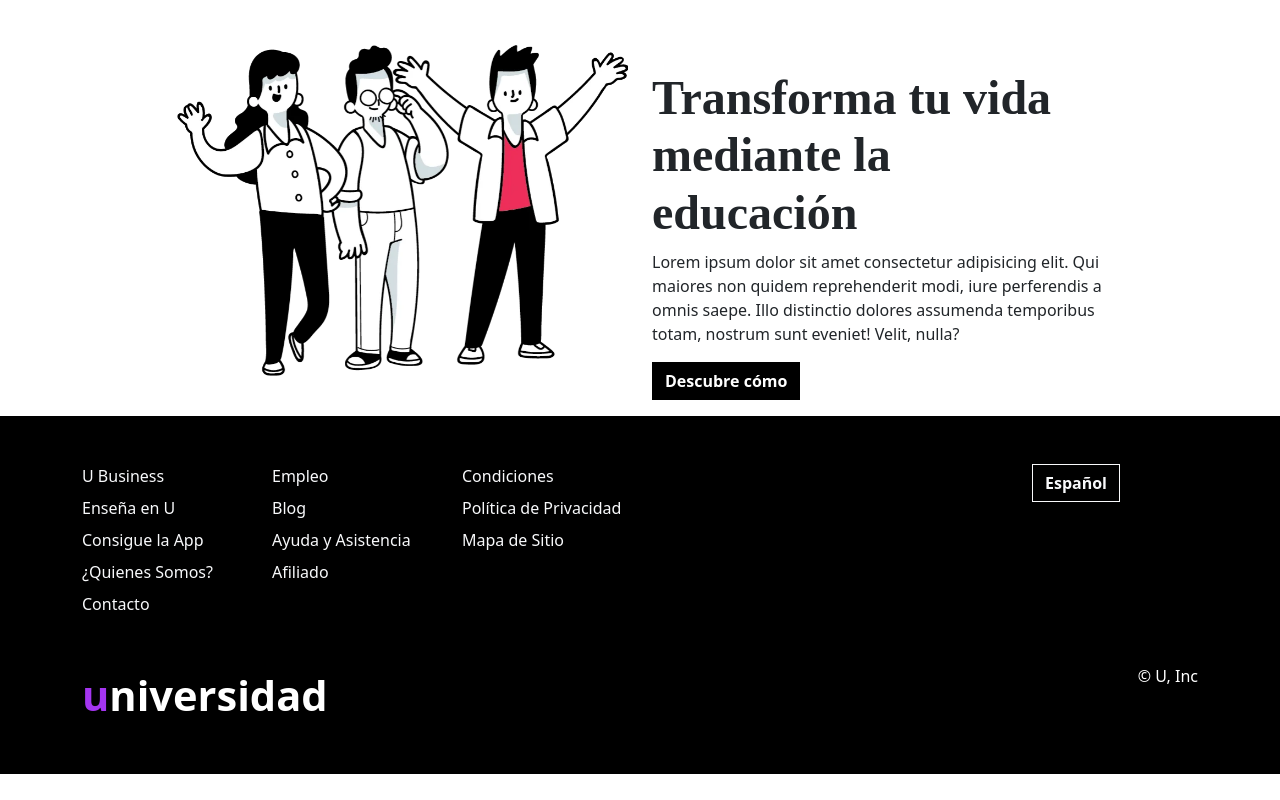
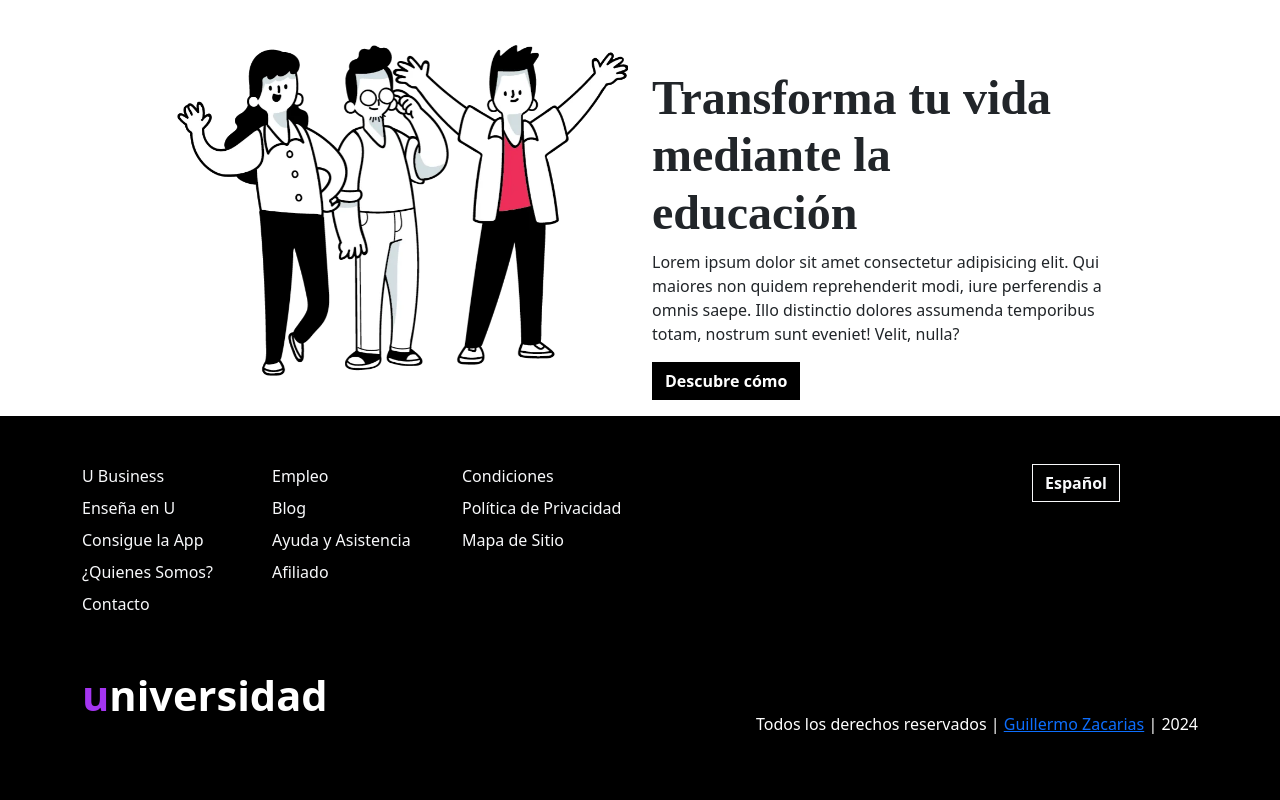
Before and after one commit to guillezo93/copia-udemy, a plain HTML site: page index.html in a window 1280 px wide. Shown: the part 3320-4120 px from the top of the page. Before the commit the page ends 4094 px from the top, so only its background shows below. Drawn offline with nearby package versions, Linux system fonts and the light colour scheme; a web font is replaced by a local one.

Commit message:
cambios11-06

```diff
--- a/index.html
+++ b/index.html
@@ -593,8 +593,14 @@
         <div class="container-xl mt-5 d-flex justify-content-between align-items-start">
             <p class="fs-3 fw-bold m-0 me-4 text-white"> <span class="text-success">u</span>niversidad</p>
 
-            <p class="text-white"> &copy; U, Inc</p>
+            <p class="mt-5 text-white text-center m-md-0">Todos los derechos reservados | <a target="_blank"
+                    href="https://guillermozdev.netlify.app/">Guillermo
+                    Zacarias</a>
+                |
+                2024</p>
         </div>
+
+
     </footer>
 
 </body>
```
